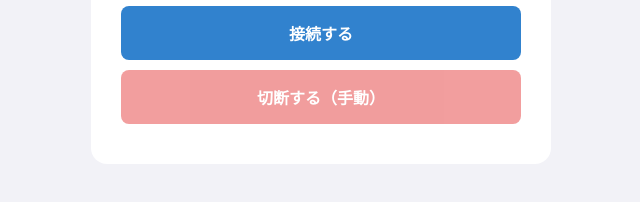
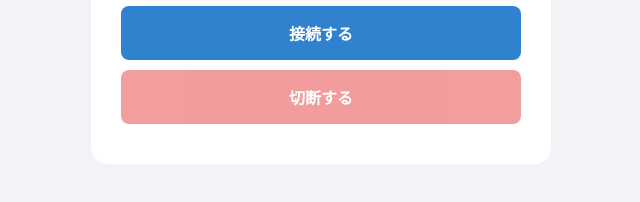
Before and after one commit to ep24050/SouseiD, a plain HTML site: page index.html in a window 1280 px wide. Shown: the part 250-452 px from the top of the page, 319-959 px from the left. Drawn offline with Linux system fonts and the light colour scheme.

Commit message:
Update index.html

```diff
--- a/index.html
+++ b/index.html
@@ -27,7 +27,7 @@
     </div>
 
     <button id="btn-connect" onclick="connect()">接続する</button>
-    <button id="btn-disconnect" onclick="disconnect()">切断する（手動）</button>
+    <button id="btn-disconnect" onclick="disconnect()">切断する</button>
 </div>
 
 <script>
```
